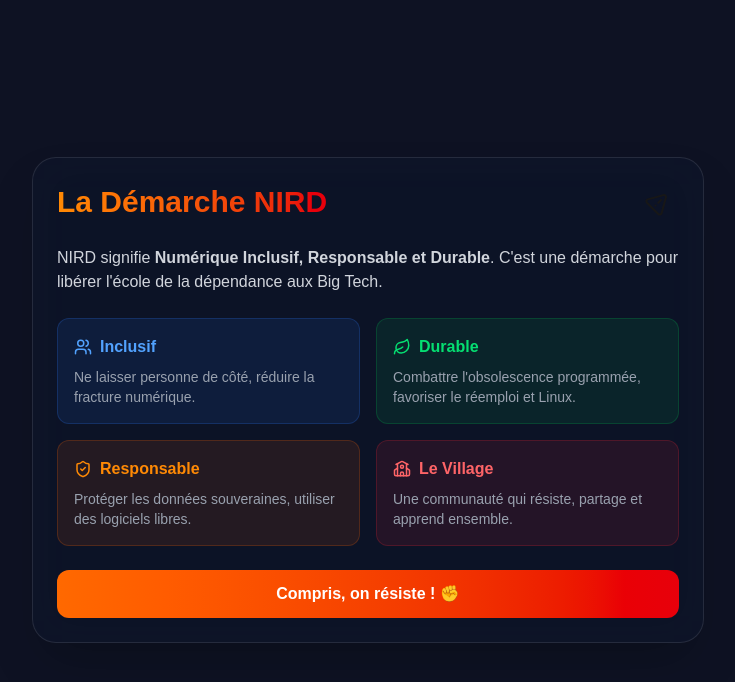
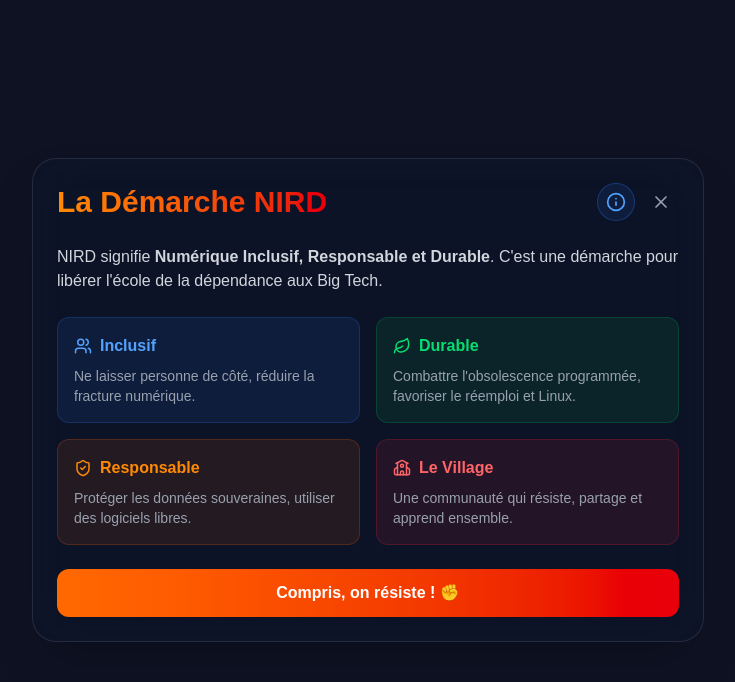
Before and after one commit to bastianfbr/meuch, a Next.js app: page / in a window 1280 px wide. Both pictures are taken after a click on the button 937 px from the left and 56 px from the top of the page. Shown: the top 682 px of the page, without its empty margins (272-1007 px from the left). Built offline with nearby package versions, Linux system fonts and the light colour scheme.

Commit message:
feat: améliorer le modal d'information du jeu avec des outils et des styles supplémentaires

```diff
--- a/app/components/game/GameHeader.tsx
+++ b/app/components/game/GameHeader.tsx
@@ -25,7 +25,7 @@ export const GameHeader: React.FC<GameHeaderProps> = ({ onInfoClick }) => (
     </div>
     <button
       onClick={onInfoClick}
-      className="p-3 bg-white/5 hover:bg-white/10 rounded-full transition border border-white/10 text-orange-400"
+      className="p-3 bg-blue-500/10 hover:bg-blue-500/20 rounded-full transition border border-blue-500/30 text-blue-400 hover:text-blue-300"
     >
       <Info size={20} />
     </button>
--- a/app/components/game/GameInfoModal.tsx
+++ b/app/components/game/GameInfoModal.tsx
@@ -1,29 +1,69 @@
-import React from "react";
-import { Users, Leaf, ShieldCheck, School, AlertTriangle } from "lucide-react";
+import React, { useState } from "react";
+import { Users, Leaf, ShieldCheck, School, Info, X } from "lucide-react";
 import { Card } from "../ui/Card";
 
 interface GameInfoModalProps {
   onClose: () => void;
 }
 
-export const GameInfoModal: React.FC<GameInfoModalProps> = ({ onClose }) => (
+export const GameInfoModal: React.FC<GameInfoModalProps> = ({ onClose }) => {
+  const [showTooltip, setShowTooltip] = useState(false);
+
+  const handleNIRDClick = () => {
+    window.open(
+      "https://nird.forge.apps.education.fr/",
+      "_blank",
+      "noopener,noreferrer"
+    );
+  };
+
+  return (
     <div className="fixed inset-0 z-50 flex items-center justify-center p-4 bg-slate-950/95 backdrop-blur-sm animate-in fade-in">
       <Card className="max-w-2xl w-full border-orange-500/30 bg-slate-900">
         <div className="flex justify-between items-center mb-6">
           <h2 className="text-3xl font-black text-transparent bg-clip-text bg-linear-to-r from-orange-400 to-red-600">
             La Démarche NIRD
           </h2>
+          <div className="flex items-center gap-2">
+            <div className="relative">
+              <button
+                onClick={handleNIRDClick}
+                onMouseEnter={() => setShowTooltip(true)}
+                onMouseLeave={() => setShowTooltip(false)}
+                className="p-2 bg-blue-500/10 hover:bg-blue-500/20 rounded-full transition border border-blue-500/30 text-blue-400 hover:text-blue-300"
+                aria-label="En savoir plus sur NIRD"
+              >
+                <Info size={20} />
+              </button>
+              {showTooltip && (
+                <div className="absolute right-0 top-full mt-2 w-72 p-4 bg-slate-800 border border-blue-500/30 rounded-xl shadow-xl z-50 animate-in fade-in slide-in-from-top-2 duration-200">
+                  <h3 className="font-bold text-blue-400 mb-2 text-sm">
+                    📚 Découvrir la démarche NIRD
+                  </h3>
+                  <p className="text-xs text-gray-300 mb-3 leading-relaxed">
+                    Numérique Inclusif, Responsable et Durable : une approche
+                    pour libérer l&apos;école de la dépendance aux Big Tech.
+                  </p>
+                  <div className="text-xs text-blue-300 font-medium">
+                    👉 Cliquez pour en savoir plus
+                  </div>
+                </div>
+              )}
+            </div>
             <button
               onClick={onClose}
-          className="p-2 hover:bg-white/10 rounded-full"
+              className="p-2 hover:bg-white/10 rounded-full transition"
+              aria-label="Fermer"
             >
-          <AlertTriangle className="rotate-45" />
+              <X size={20} className="text-gray-400 hover:text-white" />
             </button>
+          </div>
         </div>
         <p className="text-gray-300 mb-6">
           NIRD signifie{" "}
-        <strong>Numérique Inclusif, Responsable et Durable</strong>. C&apos;est
-        une démarche pour libérer l&apos;école de la dépendance aux Big Tech.
+          <strong>Numérique Inclusif, Responsable et Durable</strong>.
+          C&apos;est une démarche pour libérer l&apos;école de la dépendance aux
+          Big Tech.
         </p>
         <div className="grid md:grid-cols-2 gap-4">
           <div className="p-4 rounded-xl bg-blue-500/10 border border-blue-500/20">
@@ -69,3 +109,4 @@ export const GameInfoModal: React.FC<GameInfoModalProps> = ({ onClose }) => (
       </Card>
     </div>
   );
+};
```
Lines whose indentation alone changed are shown as unchanged.
